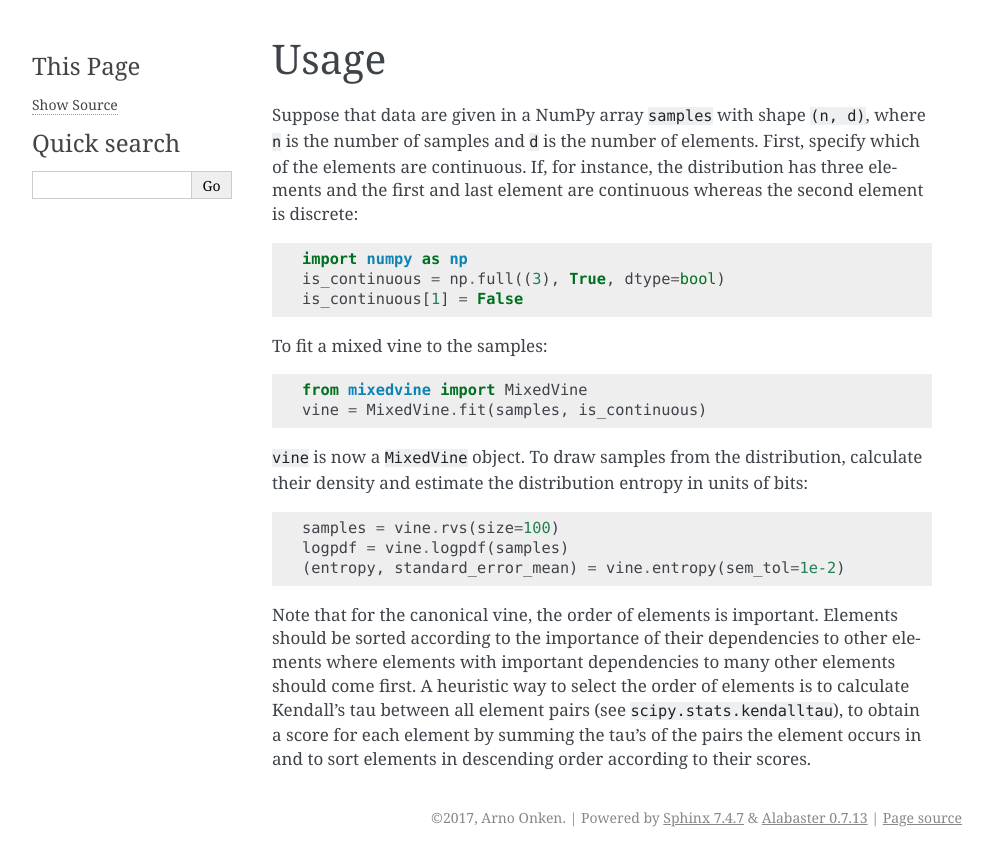
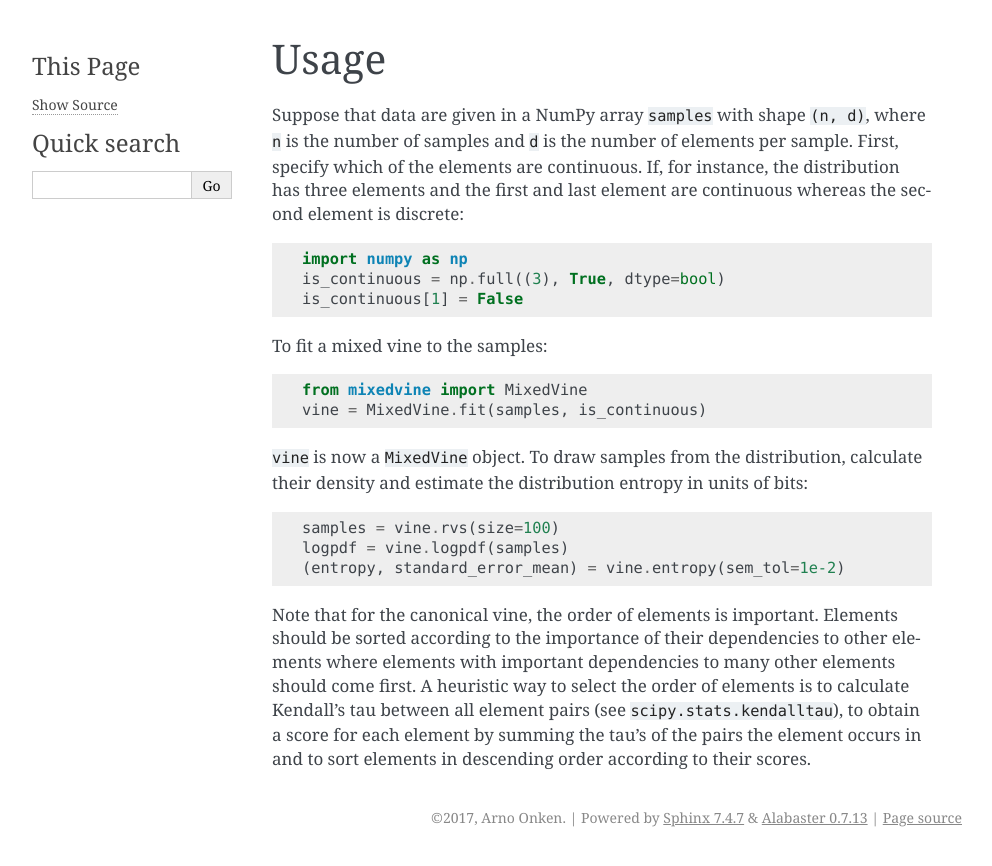
Before and after one commit to asnelt/mixedvines, a Sphinx documentation site: the page built from docs/usage.rst, in a window 1280 px wide. Shown: the top 866 px of the page, without its empty margins (148-1140 px from the left). Built offline with Sphinx 7.4.7, drawn with Linux system fonts in a browser that asks for light colours.

Commit message:
Add minor documentation changes for first release.

```diff
--- a/docs/source_code.rst
+++ b/docs/source_code.rst
@@ -2,6 +2,6 @@ Source code
 ===========
 
 
-The source code of the mixedvines package is hosted at
+The source code of the mixedvines package is hosted on
 `GitHub
 <https://github.com/asnelt/mixedvines/>`_.
--- a/docs/usage.rst
+++ b/docs/usage.rst
@@ -3,10 +3,10 @@ Usage
 
 
 Suppose that data are given in a NumPy array ``samples`` with shape ``(n, d)``,
-where ``n`` is the number of samples and ``d`` is the number of elements.
-First, specify which of the elements are continuous.  If, for instance, the
-distribution has three elements and the first and last element are continuous
-whereas the second element is discrete:
+where ``n`` is the number of samples and ``d`` is the number of elements per
+sample.  First, specify which of the elements are continuous.  If, for instance,
+the distribution has three elements and the first and last element are
+continuous whereas the second element is discrete:
 
 .. code-block:: python
 
```
Also changed, not shown: README.rst (+15 -8 lines).
